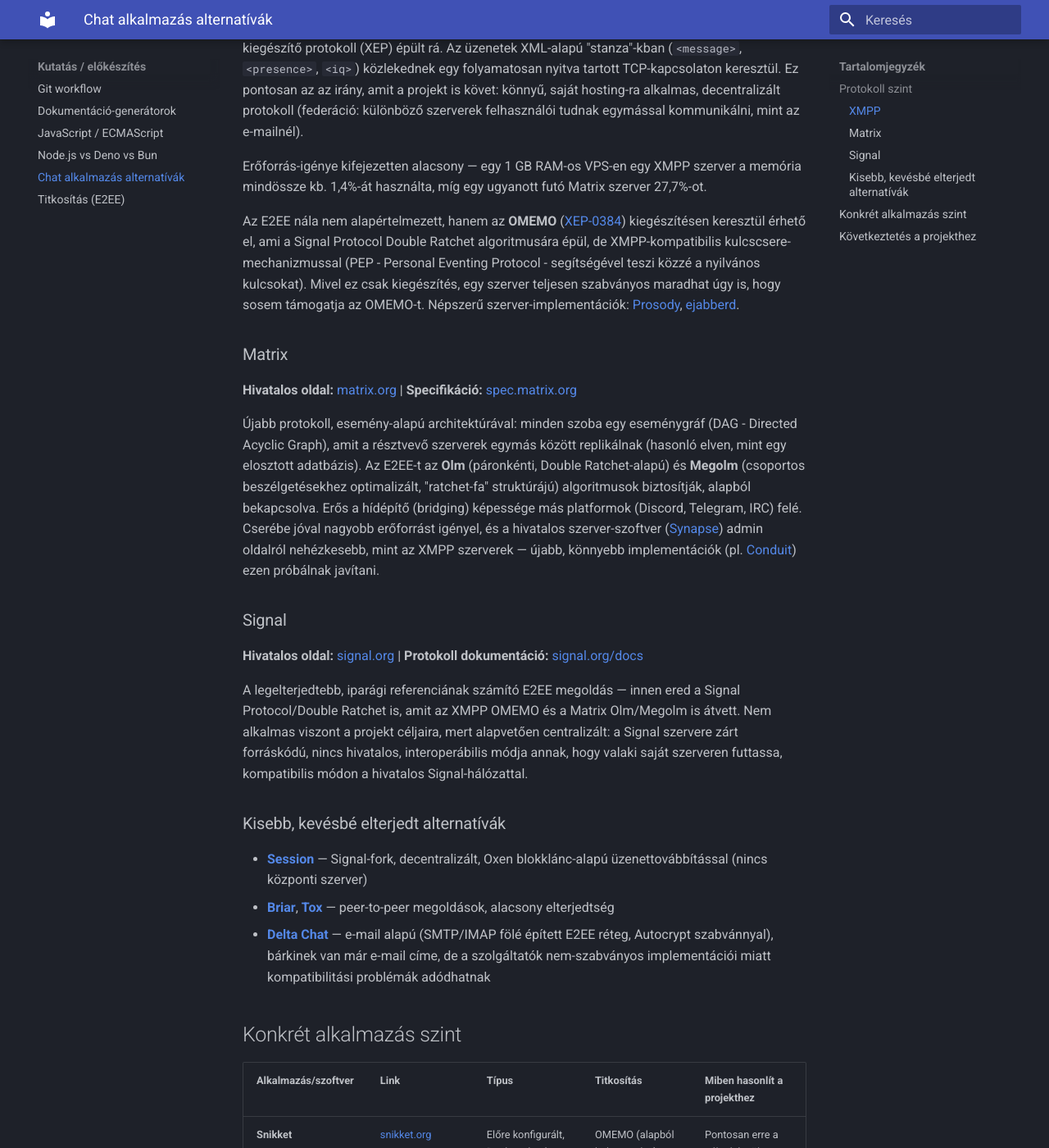
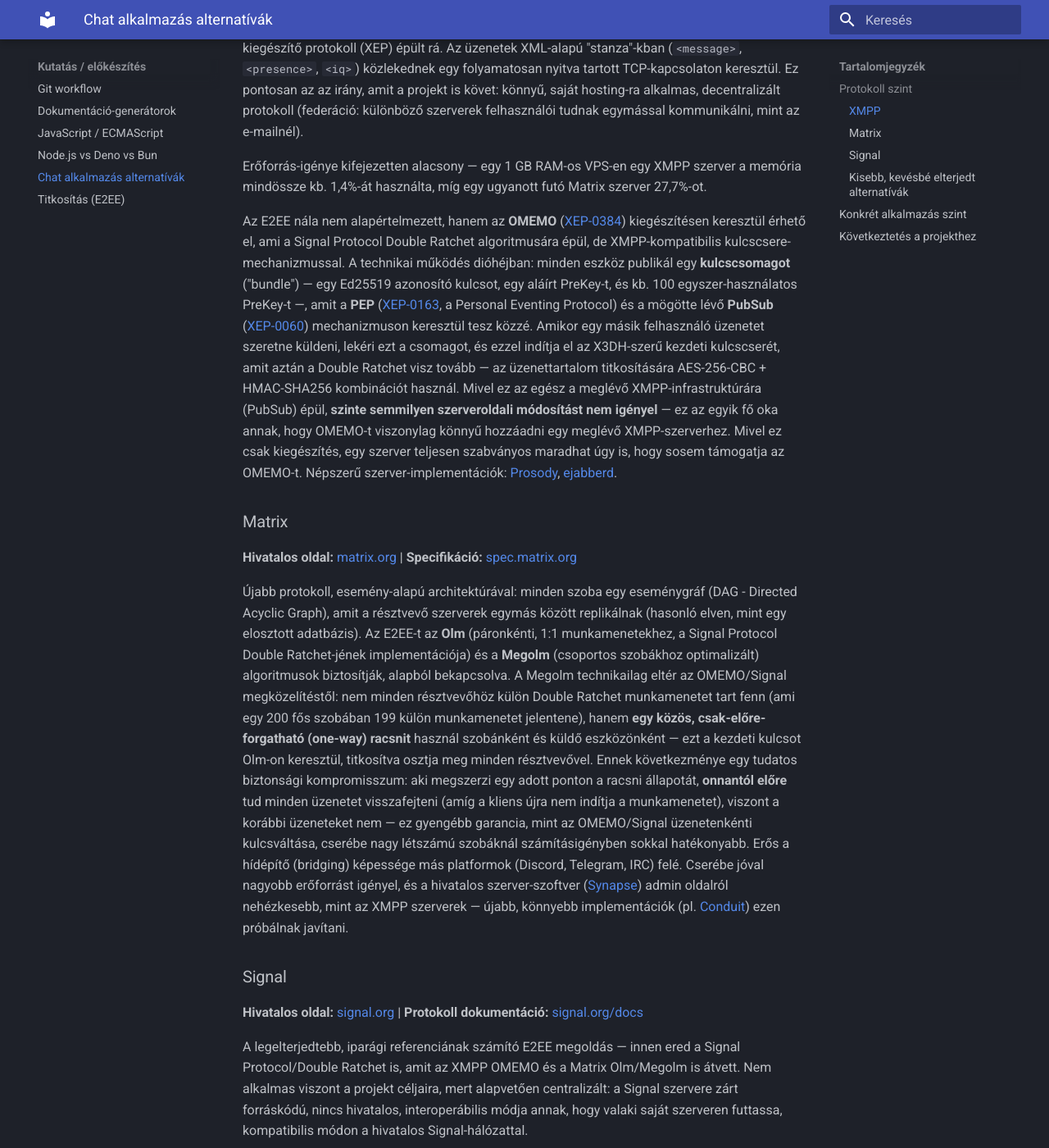
Before and after one commit to NDominikViktor/szak_gyak, an MkDocs documentation site: the page built from docs/research/chat-alternatives.md, in a window 1280 px wide and 1400 px high, scrolled down 463 px. Shown: the whole window at 82% size. Built offline with MkDocs 1.6.1 and Material for MkDocs 9.7.7, drawn with Linux system fonts in a browser that asks for light colours; some of the changed text lies outside the part shown.

Commit message:
docs: add omemo and megolm technical implementation details

```diff
--- a/docs/research/chat-alternatives.md
+++ b/docs/research/chat-alternatives.md
@@ -28,11 +28,24 @@
 Az E2EE nála nem alapértelmezett, hanem az **OMEMO**
 ([XEP-0384](https://xmpp.org/extensions/xep-0384.html)) kiegészítésen
 keresztül érhető el, ami a Signal Protocol Double Ratchet algoritmusára
-épül, de XMPP-kompatibilis kulcscsere-mechanizmussal (PEP - Personal
-Eventing Protocol - segítségével teszi közzé a nyilvános kulcsokat).
-Mivel ez csak kiegészítés, egy szerver teljesen szabványos maradhat úgy
-is, hogy sosem támogatja az OMEMO-t. Népszerű szerver-implementációk:
-[Prosody](https://prosody.im/), [ejabberd](https://www.ejabberd.im/).
+épül, de XMPP-kompatibilis kulcscsere-mechanizmussal. A technikai
+működés dióhéjban: minden eszköz publikál egy **kulcscsomagot**
+("bundle") — egy Ed25519 azonosító kulcsot, egy aláírt PreKey-t, és
+kb. 100 egyszer-használatos PreKey-t —, amit a **PEP**
+([XEP-0163](https://xmpp.org/extensions/xep-0163.html), a Personal
+Eventing Protocol) és a mögötte lévő **PubSub**
+([XEP-0060](https://xmpp.org/extensions/xep-0060.html)) mechanizmuson
+keresztül tesz közzé. Amikor egy másik felhasználó üzenetet szeretne
+küldeni, lekéri ezt a csomagot, és ezzel indítja el az X3DH-szerű
+kezdeti kulcscserét, amit aztán a Double Ratchet visz tovább — az
+üzenettartalom titkosítására AES-256-CBC + HMAC-SHA256 kombinációt
+használ. Mivel ez az egész a meglévő XMPP-infrastruktúrára (PubSub)
+épül, **szinte semmilyen szerveroldali módosítást nem igényel** — ez
+az egyik fő oka annak, hogy OMEMO-t viszonylag könnyű hozzáadni egy
+meglévő XMPP-szerverhez. Mivel ez csak kiegészítés, egy szerver
+teljesen szabványos maradhat úgy is, hogy sosem támogatja az OMEMO-t.
+Népszerű szerver-implementációk: [Prosody](https://prosody.im/),
+[ejabberd](https://www.ejabberd.im/).
 
 ### Matrix
 
@@ -42,11 +55,23 @@
 Újabb protokoll, esemény-alapú architektúrával: minden szoba egy
 eseménygráf (DAG - Directed Acyclic Graph), amit a résztvevő szerverek
 egymás között replikálnak (hasonló elven, mint egy elosztott adatbázis).
-Az E2EE-t az **Olm** (páronkénti, Double Ratchet-alapú) és **Megolm**
-(csoportos beszélgetésekhez optimalizált, "ratchet-fa" struktúrájú)
-algoritmusok biztosítják, alapból bekapcsolva. Erős a hídépítő
-(bridging) képessége más platformok (Discord, Telegram, IRC) felé.
-Cserébe jóval nagyobb erőforrást igényel, és a hivatalos szerver-szoftver
+Az E2EE-t az **Olm** (páronkénti, 1:1 munkamenetekhez, a Signal Protocol
+Double Ratchet-jének implementációja) és a **Megolm** (csoportos
+szobákhoz optimalizált) algoritmusok biztosítják, alapból bekapcsolva.
+A Megolm technikailag eltér az OMEMO/Signal megközelítéstől: nem
+minden résztvevőhöz külön Double Ratchet munkamenetet tart fenn (ami
+egy 200 fős szobában 199 külön munkamenetet jelentene), hanem **egy
+közös, csak-előre-forgatható (one-way) racsnit** használ szobánként és
+küldő eszközönként — ezt a kezdeti kulcsot Olm-on keresztül,
+titkosítva osztja meg minden résztvevővel. Ennek következménye egy
+tudatos biztonsági kompromisszum: aki megszerzi egy adott ponton a
+racsni állapotát, **onnantól előre** tud minden üzenetet visszafejteni
+(amíg a kliens újra nem indítja a munkamenetet), viszont a korábbi
+üzeneteket nem — ez gyengébb garancia, mint az OMEMO/Signal
+üzenetenkénti kulcsváltása, cserébe nagy létszámú szobáknál
+számításigényben sokkal hatékonyabb. Erős a hídépítő (bridging)
+képessége más platformok (Discord, Telegram, IRC) felé. Cserébe jóval
+nagyobb erőforrást igényel, és a hivatalos szerver-szoftver
 ([Synapse](https://github.com/element-hq/synapse)) admin oldalról
 nehézkesebb, mint az XMPP szerverek — újabb, könnyebb implementációk
 (pl. [Conduit](https://conduit.rs/)) ezen próbálnak javítani.
@@ -94,3 +119,6 @@
 (HTML/JS kliens) változata, ugyanazokkal az alapelvekkel (nyílt,
 decentralizált, strukturált üzenetküldés), a Rocket.Chat/Zulip/Mattermost-féle
 nehezebb platformoknál jóval egyszerűbb, minimálisabb célkitűzéssel.
+
+A tervezett rendszer komponenseinek felépítése az
+[Architektúra](../architecture.md) oldalon található ábrán látható.
```
